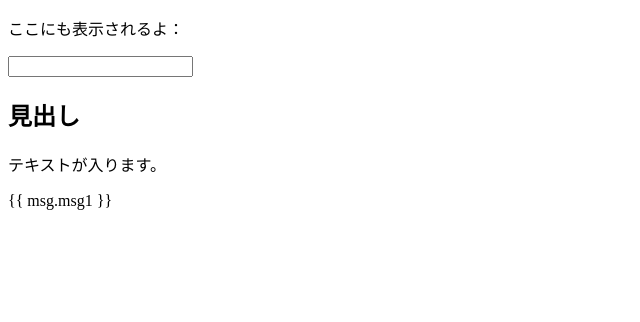
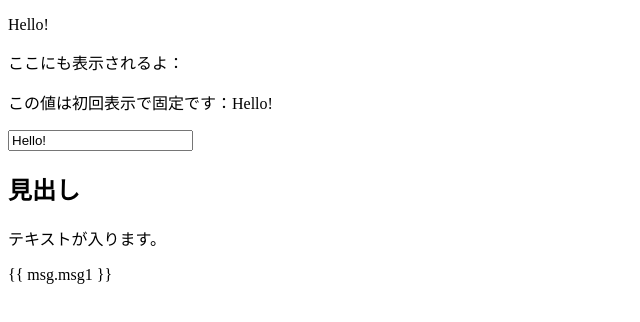
Before and after one commit to MikiyaYamaguchi/nuxt-practice-app, a Nuxt app: page / in a window 1280 px wide. Shown: the top 322 px of the page, without its empty margins (0-640 px from the left). Built offline with nearby package versions, Linux system fonts and the light colour scheme.

Commit message:
v-onceでデータバインドを初回のみ行う学習

```diff
--- a/app/app.vue
+++ b/app/app.vue
@@ -1,6 +1,6 @@
 <script setup lang="ts">
 const msg = reactive({
-  msg1: "",
+  msg1: "Hello!",
   msg2: "",
 });
 watch(msg, () => {
@@ -15,6 +15,7 @@ const showHello = (): void => {
 <template>
   <p>{{ msg.msg1 }}</p>
   <p>ここにも表示されるよ：{{ msg.msg2 }}</p>
+  <p v-once>この値は初回表示で固定です：{{ msg.msg1 }}</p>
   <input type="text" v-model="msg.msg1" />
   <section v-html="htmlCode"></section>
   <section v-pre>
```
